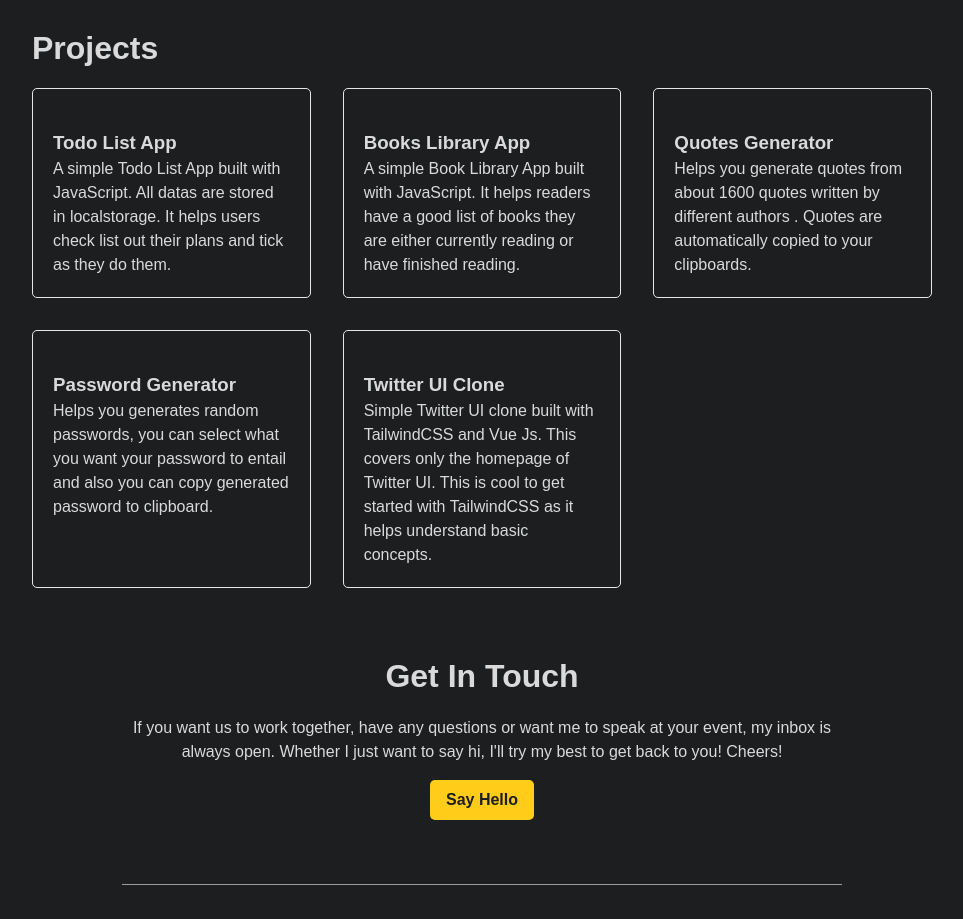
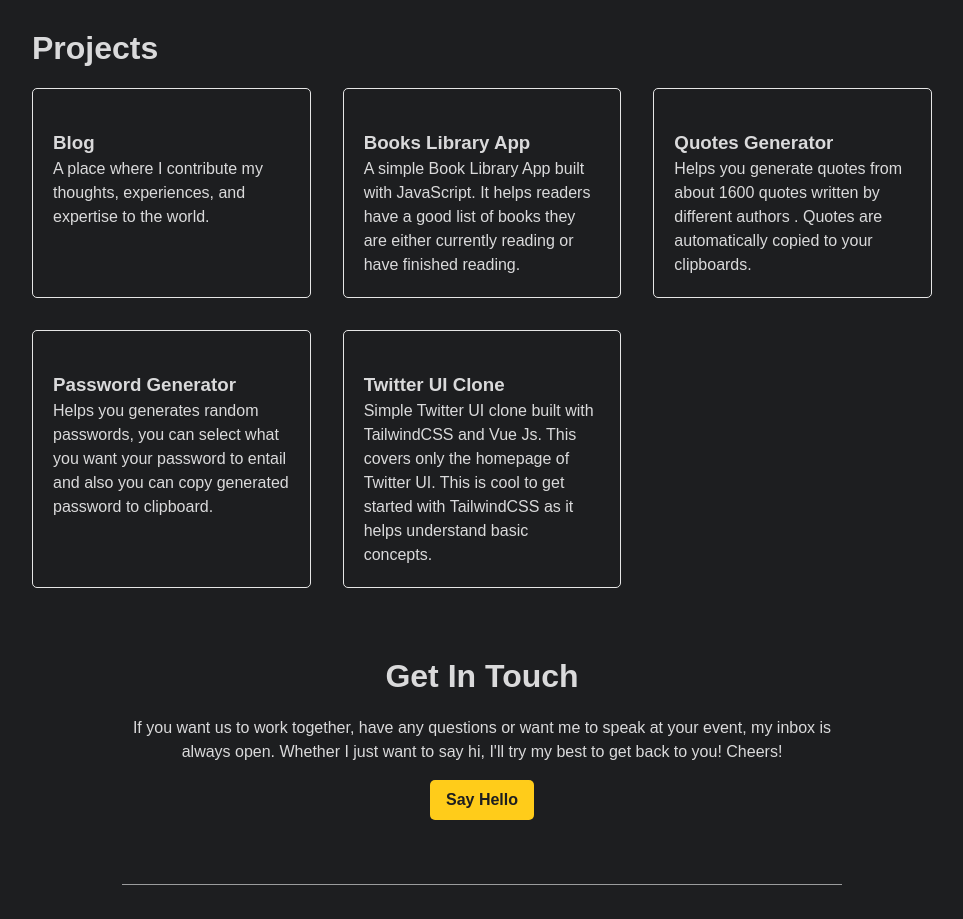
Before and after one commit to ivantlaseca/ivantlaseca.github.io, a Next.js app: page / in a window 1280 px wide. Shown: the part 1640-2559 px from the top of the page, without its empty margins (158-1121 px from the left). Built offline with nearby package versions, Linux system fonts and the light colour scheme.

Commit message:
Change contact email, add resume, add blog

```diff
--- a/src/app/components/Contact.jsx
+++ b/src/app/components/Contact.jsx
@@ -5,7 +5,7 @@ const Contact = () => {
         <div className="contact-container">
             <h2>Get In Touch</h2>
             <p>If you want us to work together, have any questions or want me to speak at your event, my inbox is always open. Whether I just want to say hi, I'll try my best to get back to you! Cheers!</p>
-            <a href="mailto:ivantlaseca@gmail.com" className='cta-btn'>Say Hello</a>
+            <a href="mailto:ivantlaseca@hotmail.com" className='cta-btn'>Say Hello</a>
         </div>
     )
 }
--- a/src/app/components/Navbar.jsx
+++ b/src/app/components/Navbar.jsx
@@ -10,7 +10,7 @@ const Navbar = () => {
           Ivan's Portfolio
         </Link>
       </div>
-      <a href="" className="cta-btn">Resume</a>
+      <a href="/Ivan Tlaseca Resume.pdf" className="cta-btn">Resume</a>
     </div>
   )
 }
--- a/src/app/components/data.jsx
+++ b/src/app/components/data.jsx
@@ -3,9 +3,9 @@
 export const projectData = [
     {
         id: 1,
-      title: 'Todo List App',
+        title: 'Blog',
         description:
-        'A simple Todo List App built with JavaScript. All datas are stored in localstorage. It helps users check list out their plans and tick as they do them.',
+            'A place where I contribute my thoughts, experiences, and expertise to the world.',
         gitHubLink: 'https://github.com/olawanlejoel/Todo-List-App',
     },
     {
```
Also changed, not shown: 1 other file (tests, documents, lock files or other folders). Lines whose indentation alone changed are shown as unchanged.
